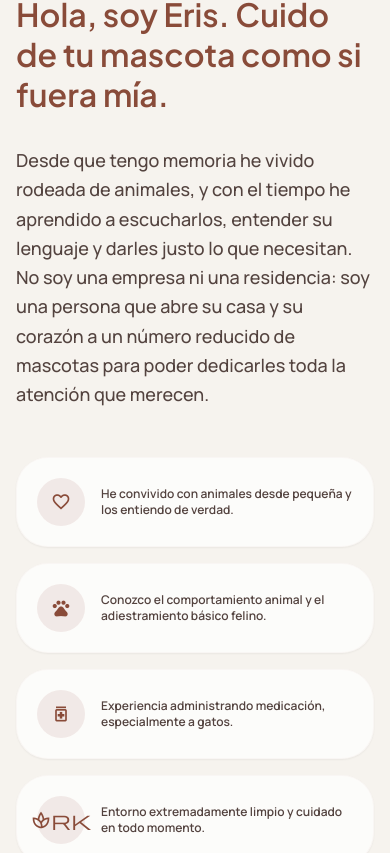
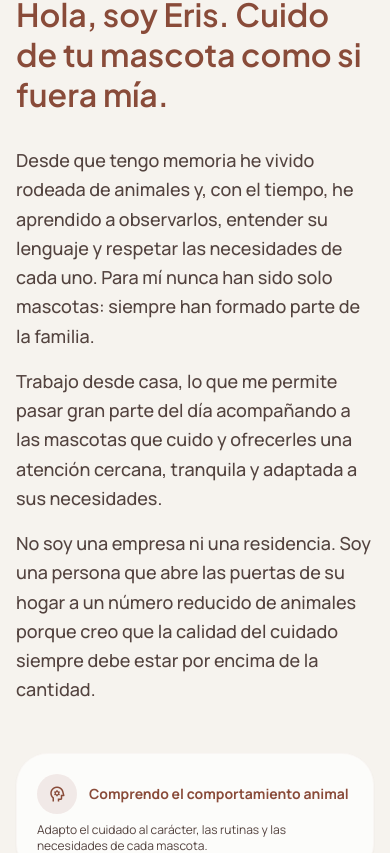
Before and after one commit to rifi-sub/guarder-a-animales, a React (Vite) app: page / in a window 390 px wide. Shown: the part 1991-2844 px from the top of the page. Built offline with nearby package versions, Linux system fonts and the light colour scheme; no server answers.

Commit message:
refactor: update About section copy and replace service dropdown with interactive rate selection cards in ContactForm

```diff
--- a/src/components/About.jsx
+++ b/src/components/About.jsx
@@ -1,12 +1,9 @@
 const traits = [
-  { icon: 'favorite', text: 'He convivido con animales desde pequeña y los entiendo de verdad.' },
-  { icon: 'pets', text: 'Conozco el comportamiento animal y el adiestramiento básico felino.' },
-  { icon: 'medication', text: 'Experiencia administrando medicación, especialmente a gatos.' },
-  { icon: 'spark', text: 'Entorno extremadamente limpio y cuidado en todo momento.' },
-  { icon: 'schedule', text: 'Nunca dejo a tu mascota sola más de 2 o 3 horas seguidas.' },
-  { icon: 'photo_camera', text: 'Recibirás fotos y vídeos con frecuencia para estar tranquilo.' },
-  { icon: 'home', text: 'Ambiente hogareño, calmado y con enriquecimiento ambiental.' },
-  { icon: 'stars', text: 'Acepto pocos animales: calidad y atención por encima de cantidad.' }
+  { icon: 'psychology', title: 'Comprendo el comportamiento animal', text: 'Adapto el cuidado al carácter, las rutinas y las necesidades de cada mascota.' },
+  { icon: 'medication', title: 'Administración de medicación', text: 'Experiencia siguiendo tratamientos y pautas veterinarias cuando es necesario.' },
+  { icon: 'spa', title: 'Entorno limpio y enriquecido', text: 'Espacios preparados para favorecer el bienestar físico y emocional de las mascotas.' },
+  { icon: 'photo_camera', title: 'Seguimiento durante la estancia', text: 'Recibirás fotos y vídeos con frecuencia para que puedas estar tranquilo.' },
+  { icon: 'stars', title: 'Atención personalizada', text: 'Acepto pocas reservas para dedicar tiempo y atención individual a cada animal.' }
 ];
 
 export default function About() {
@@ -35,16 +32,33 @@ export default function About() {
             <h2 className="font-display-lg text-headline-md md:text-5xl text-primary leading-tight mb-8">
               Hola, soy Eris. Cuido de tu mascota como si fuera mía.
             </h2>
-            <p className="text-body-lg text-on-surface-variant mb-12 leading-relaxed font-medium">
-              Desde que tengo memoria he vivido rodeada de animales, y con el tiempo he aprendido a escucharlos, entender su lenguaje y darles justo lo que necesitan. No soy una empresa ni una residencia: soy una persona que abre su casa y su corazón a un número reducido de mascotas para poder dedicarles toda la atención que merecen.
-            </p>
+            <div className="text-body-lg text-on-surface-variant mb-12 leading-relaxed font-medium space-y-4">
+              <p>
+                Desde que tengo memoria he vivido rodeada de animales y, con el tiempo, he aprendido a
+                observarlos, entender su lenguaje y respetar las necesidades de cada uno. Para mí nunca
+                han sido solo mascotas: siempre han formado parte de la familia.
+              </p>
+              <p>
+                Trabajo desde casa, lo que me permite pasar gran parte del día acompañando a las
+                mascotas que cuido y ofrecerles una atención cercana, tranquila y adaptada a sus
+                necesidades.
+              </p>
+              <p>
+                No soy una empresa ni una residencia. Soy una persona que abre las puertas de su hogar
+                a un número reducido de animales porque creo que la calidad del cuidado siempre debe
+                estar por encima de la cantidad.
+              </p>
+            </div>
             <div className="grid grid-cols-1 md:grid-cols-2 gap-4">
               {traits.map((trait, index) => (
-                <div key={index} className="flex items-center gap-4 p-5 bg-white/70 backdrop-blur-sm rounded-[2rem] border border-outline-variant/10 shadow-sm hover:shadow-md transition-shadow">
-                  <div className="w-12 h-12 rounded-full bg-primary/10 flex items-center justify-center shrink-0">
-                    <span className="material-symbols-outlined text-primary text-xl font-bold">{trait.icon}</span>
+                <div key={index} className="flex flex-col gap-2 p-5 bg-white/70 backdrop-blur-sm rounded-[2rem] border border-outline-variant/10 shadow-sm hover:shadow-md transition-shadow">
+                  <div className="flex items-center gap-3">
+                    <div className="w-10 h-10 rounded-full bg-primary/10 flex items-center justify-center shrink-0">
+                      <span className="material-symbols-outlined text-primary text-lg font-bold">{trait.icon}</span>
+                    </div>
+                    <h3 className="font-bold text-sm text-primary leading-tight">{trait.title}</h3>
                   </div>
-                  <p className="text-xs md:text-sm font-semibold text-on-surface-variant leading-snug">{trait.text}</p>
+                  <p className="text-xs md:text-sm text-on-surface-variant leading-snug">{trait.text}</p>
                 </div>
               ))}
             </div>
--- a/src/components/ContactForm.jsx
+++ b/src/components/ContactForm.jsx
@@ -383,22 +383,42 @@ export default function ContactForm() {
                   </select>
                 </div>
               </div>
+
+              <div className="space-y-3">
+                <label className="text-xs font-bold text-on-surface-variant uppercase tracking-widest">Servicio y Tarifas</label>
+                <div className="grid grid-cols-2 md:grid-cols-4 gap-3">
+                  {[
+                    { val: "Alojamiento", desc: "Noche y día en casa", icon: "bed" },
+                    { val: "Guardería en mi hogar", desc: "Cuidados por el día", icon: "wb_sunny" },
+                    { val: "Cuidado a domicilio", desc: "Visitas al hogar", icon: "home_work" },
+                    { val: "Paseos", desc: "Paseos activos", icon: "directions_walk" }
+                  ].map(s => {
+                    const rateObj = rates.find(r => r.serviceName.toLowerCase() === s.val.toLowerCase());
+                    const priceText = rateObj ? `${rateObj.ratePerUnit}€ / ${rateObj.unitType}` : 'Consultar';
+                    return (
+                      <button
+                        key={s.val}
+                        type="button"
+                        onClick={() => setFormData(prev => ({ ...prev, service: s.val }))}
+                        className={`text-left p-4 rounded-[1.5rem] border transition-all ${
+                          formData.service === s.val
+                            ? 'bg-primary/5 border-primary shadow-sm ring-1 ring-primary/20'
+                            : 'bg-white border-outline-variant/30 hover:border-primary/50 hover:bg-surface-container-low'
+                        }`}
+                      >
+                        <div className="flex flex-col gap-2 mb-2">
+                          <span className={`material-symbols-outlined text-2xl ${formData.service === s.val ? 'text-primary' : 'text-on-surface-variant'}`}>{s.icon}</span>
+                          <span className={`font-bold text-sm leading-tight ${formData.service === s.val ? 'text-primary' : 'text-on-surface'}`}>{s.val}</span>
+                        </div>
+                        <div className="text-xs text-on-surface-variant mb-4 leading-snug">{s.desc}</div>
+                        <div className="text-sm font-black text-primary bg-white/60 inline-block px-3 py-1.5 rounded-lg border border-primary/10 shadow-sm">{priceText}</div>
+                      </button>
+                    );
+                  })}
+                </div>
+              </div>
+
               <div className="grid grid-cols-1 md:grid-cols-2 gap-6">
-                <div className="space-y-2">
-                  <label className="text-xs font-bold text-on-surface-variant uppercase tracking-widest">Servicio</label>
-                  <select
-                    name="service"
-                    value={formData.service}
-                    onChange={handleChange}
-                    className="w-full bg-white border-outline-variant/30 rounded-2xl p-4 focus:ring-primary focus:border-primary text-on-surface-variant text-sm"
-                  >
-                    <option value="Alojamiento">Alojamiento</option>
-                    <option value="Guardería en mi hogar">Guardería en mi hogar</option>
-                    <option value="Cuidado a domicilio">Cuidado a domicilio</option>
-                    <option value="Paseos">Paseos</option>
-                  </select>
-                </div>
-                <div className="grid grid-cols-2 gap-4">
                 <div className="space-y-2">
                   <label className="text-xs font-bold text-on-surface-variant uppercase tracking-widest">Entrada</label>
                   <input
@@ -422,7 +442,24 @@ export default function ContactForm() {
                   />
                 </div>
               </div>
+
+              {estimatedPrice !== null && (
+                <div className="p-5 bg-primary/5 border border-primary/20 rounded-[2rem] flex flex-col sm:flex-row sm:items-center justify-between gap-4 shadow-inner">
+                  <div className="flex items-center gap-3">
+                    <div className="w-10 h-10 rounded-full bg-white flex items-center justify-center shrink-0 shadow-sm text-primary">
+                      <span className="material-symbols-outlined text-lg">receipt_long</span>
                     </div>
+                    <div>
+                      <h4 className="text-sm font-extrabold text-primary leading-tight">Resumen de tarifa</h4>
+                      <p className="text-xs text-on-surface-variant mt-1 font-medium">{formData.service} para las fechas elegidas.</p>
+                    </div>
+                  </div>
+                  <div className="sm:text-right bg-white px-5 py-3 rounded-2xl shadow-sm border border-outline-variant/10">
+                    <span className="text-[10px] font-bold text-on-surface-variant uppercase tracking-widest block mb-0.5">Precio Estimado</span>
+                    <span className="text-2xl font-black text-primary leading-none">{estimatedPrice}€</span>
+                  </div>
+                </div>
+              )}
               <div className="space-y-2">
                 <label className="text-xs font-bold text-on-surface-variant uppercase tracking-widest">Mensaje</label>
                 <textarea
--- a/src/components/HomeSection.jsx
+++ b/src/components/HomeSection.jsx
@@ -45,6 +45,30 @@ export default function HomeSection() {
                 </div>
               ))}
             </div>
+
+            <div className="mt-12 p-6 md:p-8 bg-surface-container-low border border-outline-variant/20 rounded-[2rem]">
+              <div className="flex items-center gap-3 mb-4">
+                <span className="material-symbols-outlined text-terracota">gpp_maybe</span>
+                <h3 className="font-bold text-lg text-primary">Convivencia responsable</h3>
+              </div>
+              <div className="space-y-4 text-sm text-on-surface-variant leading-relaxed">
+                <p>
+                  Convivo con dos gatos acostumbrados a compartir espacio con otros animales. Por ello,
+                  únicamente acepto mascotas compatibles con ellos para garantizar un ambiente tranquilo y
+                  seguro para todos.
+                </p>
+                <p>
+                  Considero que un buen cuidado empieza por respetar las rutinas de cada animal. Por eso sigo
+                  siempre las indicaciones de su familia respecto a alimentación, medicación, paseos, descanso y
+                  hábitos diarios, procurando que durante su estancia se sientan tranquilos, seguros y como en
+                  casa.
+                </p>
+                <p>
+                  En el caso de perros grandes, prefiero ofrecer paseos o cuidados a domicilio, ya que considero
+                  que es la opción que mejor se adapta a sus necesidades y bienestar.
+                </p>
+              </div>
+            </div>
           </div>
           <div className="order-1 lg:order-2 relative">
             <div className="rounded-3xl overflow-hidden aspect-square shadow-2xl">
```
Lines whose indentation alone changed are shown as unchanged.
